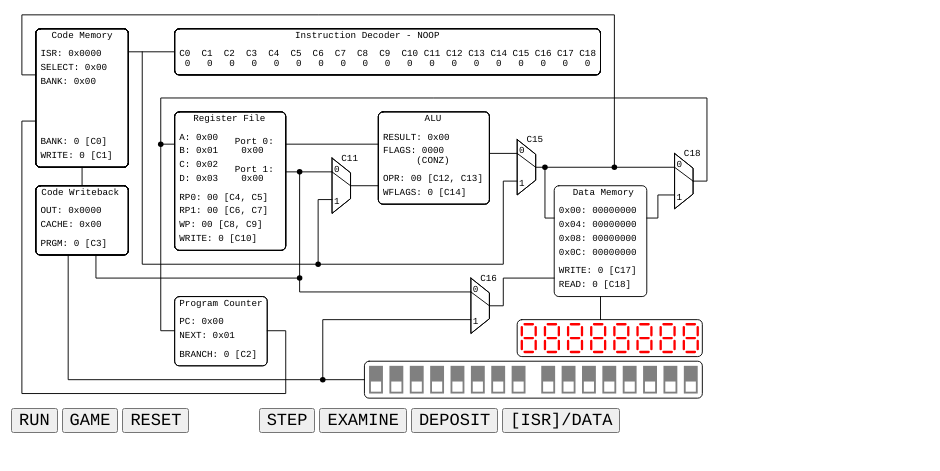
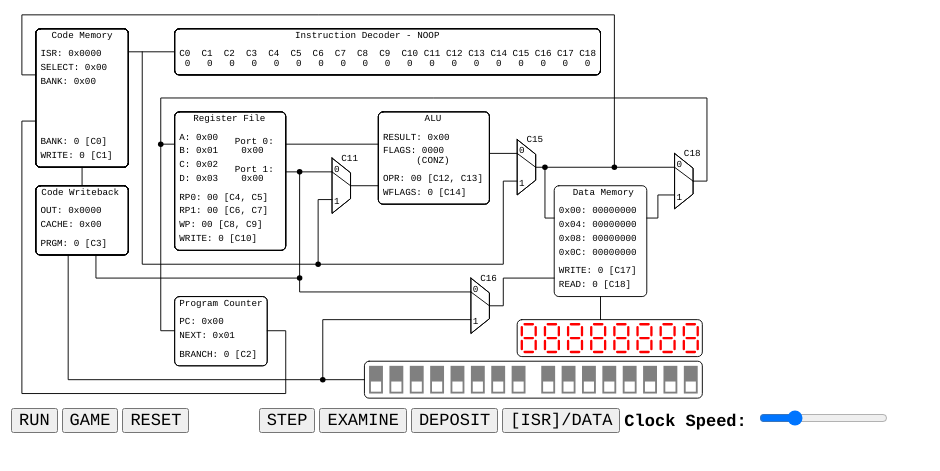
Before and after one commit to tergav17/i281-dev, a plain HTML site: page websim/index.html in a window 1280 px wide. Shown: the part 83-554 px from the top of the page, without its empty margins (0-940 px from the left). Drawn offline with Linux system fonts and the light colour scheme.

Commit message:
Added clock speed slider

```diff
--- a/websim/index.html
+++ b/websim/index.html
@@ -59,6 +59,10 @@
 		<td>
 			<button type="button" id="button-mem" onclick="simToggleIsrData()">[ISR]/DATA</button>
 		</td>
+		<td>
+			<b> Clock Speed: </b>
+			<input type="range" min="1" max="200" value="50" id="clock-slider">
+		</td>
 
 	</tr>
 	</table>
```
